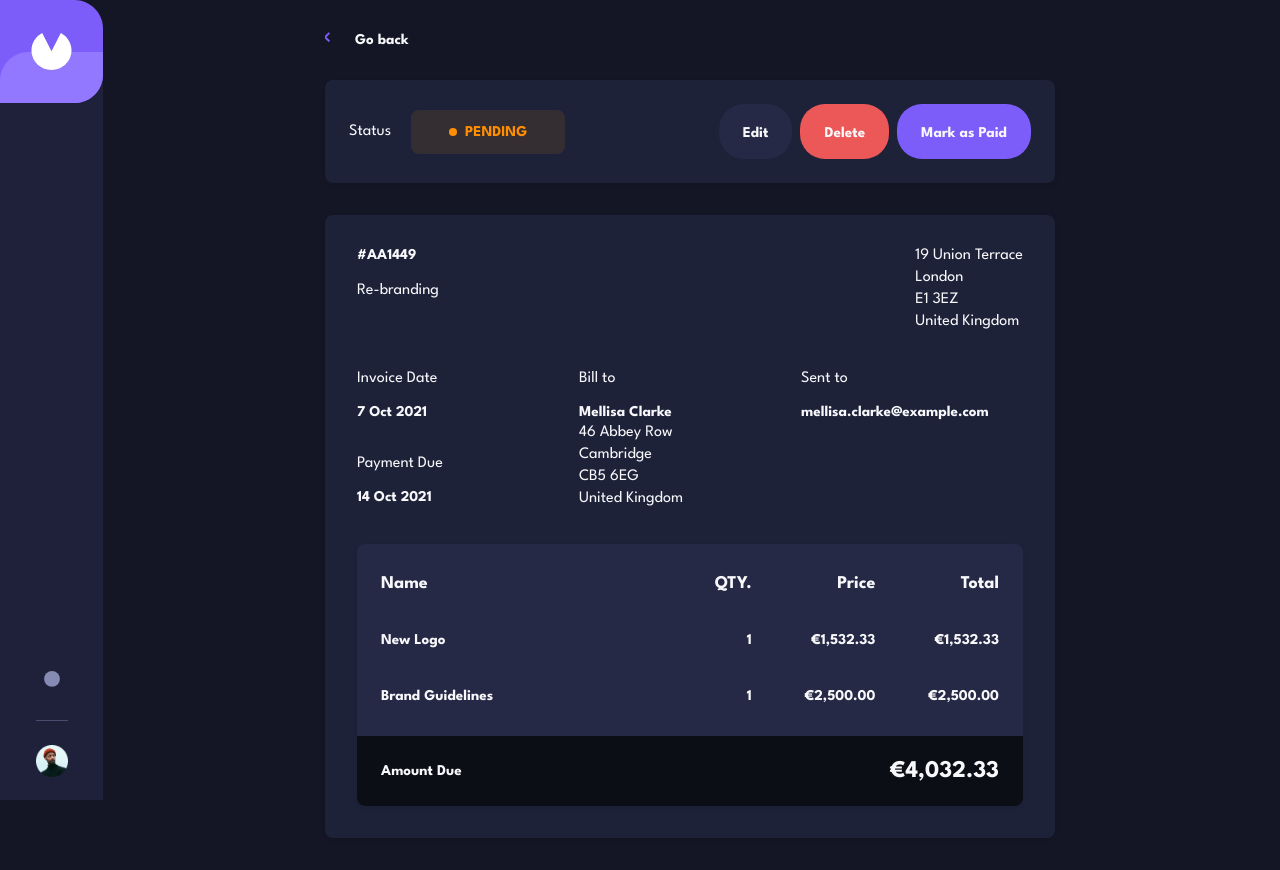
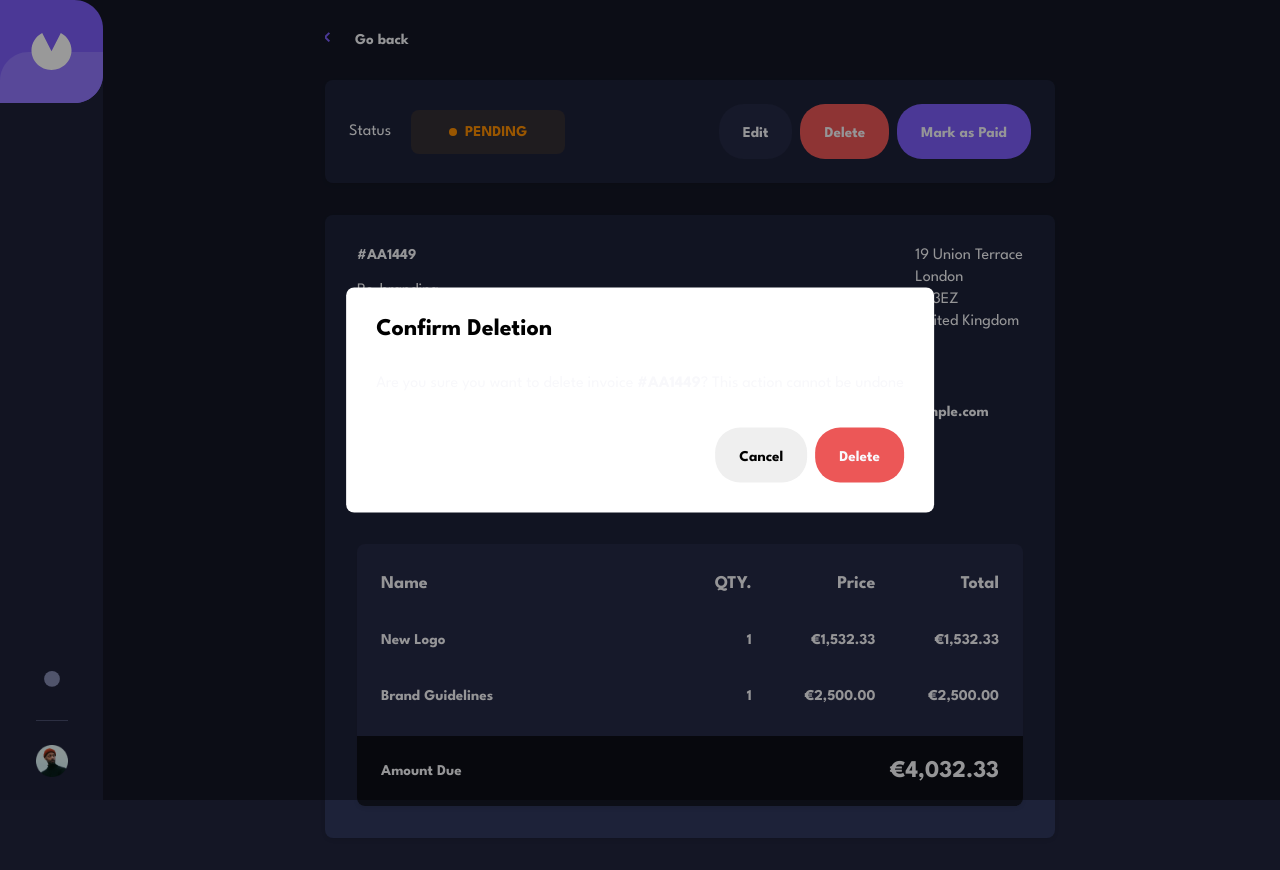
Before and after one commit to abdelmawlaSouat/invoice-app, a Next.js app: page /invoice/AA1449 in a window 1280 px wide. Both pictures are taken after a click on the button "Delete". Built offline with nearby package versions, Linux system fonts and the light colour scheme.

Commit message:
feat: create the delete invoice modal (#6)

```diff
--- a/package.json
+++ b/package.json
@@ -11,6 +11,7 @@
   },
   "dependencies": {
     "@radix-ui/react-checkbox": "^1.0.4",
+    "@radix-ui/react-dialog": "^1.0.5",
     "@radix-ui/react-popover": "^1.0.7",
     "@types/node": "20.6.3",
     "@types/react": "18.2.22",
--- a/src/app/invoice/[id]/invoice.tsx
+++ b/src/app/invoice/[id]/invoice.tsx
@@ -3,46 +3,45 @@ import styles from "./invoice.module.scss";
 
 import { GoBackLink, InvoiceDetailCard, StatusTag } from "@/components";
 import type { Status } from "@/components";
+import { DeleteInvoiceModal } from "@/components";
 import { Button, Card, Typography } from "@/design-system/components";
 import { Invoice } from "@/types";
 import classNames from "classnames";
+import { useState } from "react";
 
 type Props = {
   invoice: Invoice;
 };
 
-const CallToActionGroup = ({ className }: { className?: string }) => (
+const CallToActionGroup = ({
+  className,
+  onEdited,
+  onDeleted,
+  onMarkedAsPaid,
+}: {
+  className?: string;
+  onEdited: () => void;
+  onDeleted: () => void;
+  onMarkedAsPaid: () => void;
+}) => (
   <div className={classNames(styles.ctasWrapper, className)}>
-    <Button
-      className={styles.editBtn}
-      onClick={() => {
-        alert("Edit");
-      }}
-    >
+    <Button className={styles.editBtn} onClick={onEdited}>
       Edit
     </Button>
 
-    <Button
-      className={styles.deleteBtn}
-      onClick={() => {
-        alert("Delete");
-      }}
-    >
+    <Button className={styles.deleteBtn} onClick={onDeleted}>
       Delete
     </Button>
 
-    <Button
-      className={styles.markAsPaidBtn}
-      onClick={() => {
-        alert("Mark as Paid");
-      }}
-    >
+    <Button className={styles.markAsPaidBtn} onClick={onMarkedAsPaid}>
       Mark as Paid
     </Button>
   </div>
 );
 
 export default function Invoice({ invoice }: Props) {
+  const [modalIsOpened, setModalIsOpened] = useState(false);
+
   return (
     <main className={styles.wrapper}>
       <div className={styles.content}>
@@ -62,7 +61,16 @@ export default function Invoice({ invoice }: Props) {
           </div>
 
           <div className={styles.ctaGroupOnDesktop}>
-            <CallToActionGroup className={styles.CtaGroup} />
+            <CallToActionGroup
+              className={styles.CtaGroup}
+              onEdited={() => {
+                alert("Edit");
+              }}
+              onDeleted={() => setModalIsOpened(true)}
+              onMarkedAsPaid={() => {
+                alert("Mark as Paid");
+              }}
+            />
           </div>
         </Card>
 
@@ -70,8 +78,23 @@ export default function Invoice({ invoice }: Props) {
       </div>
 
       <Card className={styles.ctaGroupOnMobile}>
-        <CallToActionGroup />
+        <CallToActionGroup
+          onEdited={() => {
+            alert("Edit");
+          }}
+          onDeleted={() => setModalIsOpened(true)}
+          onMarkedAsPaid={() => {
+            alert("Mark as Paid");
+          }}
+        />
       </Card>
+
+      <DeleteInvoiceModal
+        onDeleted={() => {}}
+        onCanceled={() => setModalIsOpened(false)}
+        isOpen={modalIsOpened}
+        invoiceID={invoice.id}
+      />
     </main>
   );
 }
--- /dev/null
+++ b/src/components/deleteInvoiceModal/DeleteInvoiceModal.module.scss
@@ -0,0 +1,24 @@
+@use "sass:map";
+@import "variables";
+@import "mixins";
+
+.deleteBtn {
+    background-color: map.get($colors, "red");
+    color: map.get($colors, "white");
+}
+
+.description {
+    color: var(--textColorSecondary);
+}
+
+.content {
+    display: flex;
+    flex-direction: column;
+    gap: 1rem;
+}
+
+.footer {
+    display: flex;
+    justify-content: flex-end;
+    gap: 0.5rem;
+}
--- /dev/null
+++ b/src/components/deleteInvoiceModal/DeleteInvoiceModal.tsx
@@ -0,0 +1,37 @@
+import { Button, Modal, Typography } from "@/design-system/components";
+import styles from "./DeleteInvoiceModal.module.scss";
+
+type DeleteInvoiceModalProps = {
+  invoiceID: string;
+  isOpen: boolean;
+  onCanceled: () => void;
+  onDeleted: () => void;
+};
+
+export const DeleteInvoiceModal = ({
+  invoiceID,
+  isOpen,
+  onDeleted,
+  onCanceled,
+}: DeleteInvoiceModalProps) => {
+  return (
+    <Modal open={isOpen}>
+      <div className={styles.content}>
+        <Typography variant="headingM">Confirm Deletion</Typography>
+
+        <Typography variant="body" className={styles.description}>
+          Are you sure you want to delete invoice <strong>#{invoiceID}</strong>?
+          This action cannot be undone
+        </Typography>
+
+        <div className={styles.footer}>
+          <Button onClick={onCanceled}>Cancel</Button>
+
+          <Button className={styles.deleteBtn} onClick={onDeleted}>
+            Delete
+          </Button>
+        </div>
+      </div>
+    </Modal>
+  );
+};
--- /dev/null
+++ b/src/components/deleteInvoiceModal/index.ts
@@ -0,0 +1 @@
+export { DeleteInvoiceModal } from "./DeleteInvoiceModal";
--- a/src/components/index.ts
+++ b/src/components/index.ts
@@ -6,3 +6,4 @@ export * from "./navbar";
 export * from "./statusTag";
 export * from "./themeSwitcher";
 export * from "./invoiceDetailCard";
+export * from "./deleteInvoiceModal";
--- a/src/design-system/components/index.ts
+++ b/src/design-system/components/index.ts
@@ -2,3 +2,4 @@ export * from "./typography";
 export * from "./button";
 export * from "./card";
 export * from "./checkbox";
+export * from "./modal";
--- /dev/null
+++ b/src/design-system/components/modal/Modal.module.scss
@@ -0,0 +1,53 @@
+@use "sass:map";
+@import "variables";
+@import "mixins";
+
+.overlay {
+    position: fixed;
+    inset: 0;
+    background: rgba(0, 0, 0, 0.4);
+    animation: overlayShow 150ms ease-in-out;
+    z-index: z("overlay");
+}
+
+.content {
+    background-color: white;
+    box-shadow: 8px;
+    position: fixed;
+    padding: 1.875rem;
+    z-index: z("modal");
+    width: 75%;
+    border-radius: 8px;
+    top: 50%;
+    left: 50%;
+    transform: translate(-50%, -50%);
+    animation: contentShow 150ms ease-in-out;
+
+    @include breakpoint-min(map.get($breakpoints, "sm")) {
+        width: fit-content;
+    }
+
+    &:focus {
+        outline: none;
+    }
+}
+
+@keyframes overlayShow {
+    from {
+        opacity: 0;
+    }
+    to {
+        opacity: 1;
+    }
+}
+
+@keyframes contentShow {
+    from {
+        opacity: 0;
+        transform: translate(-50%, -50%) scale(0.98);
+    }
+    to {
+        opacity: 1;
+        transform: translate(-50%, -50%) scale(1);
+    }
+}
--- /dev/null
+++ b/src/design-system/components/modal/Modal.tsx
@@ -0,0 +1,21 @@
+"use client";
+
+import { ReactNode } from "react";
+import * as Dialog from "@radix-ui/react-dialog";
+import styles from "./Modal.module.scss";
+
+export interface ModalProps {
+  open: boolean;
+  children: ReactNode;
+}
+
+export const Modal = ({ open, children }: ModalProps) => {
+  return (
+    <Dialog.Root open={open}>
+      <Dialog.Portal>
+        <Dialog.Overlay className={styles.overlay} />
+        <Dialog.Content className={styles.content}>{children}</Dialog.Content>
+      </Dialog.Portal>
+    </Dialog.Root>
+  );
+};
--- /dev/null
+++ b/src/design-system/components/modal/index.ts
@@ -0,0 +1 @@
+export { Modal } from "./Modal";
```
Also changed, not shown: 1 other file (tests, documents, lock files or other folders).
